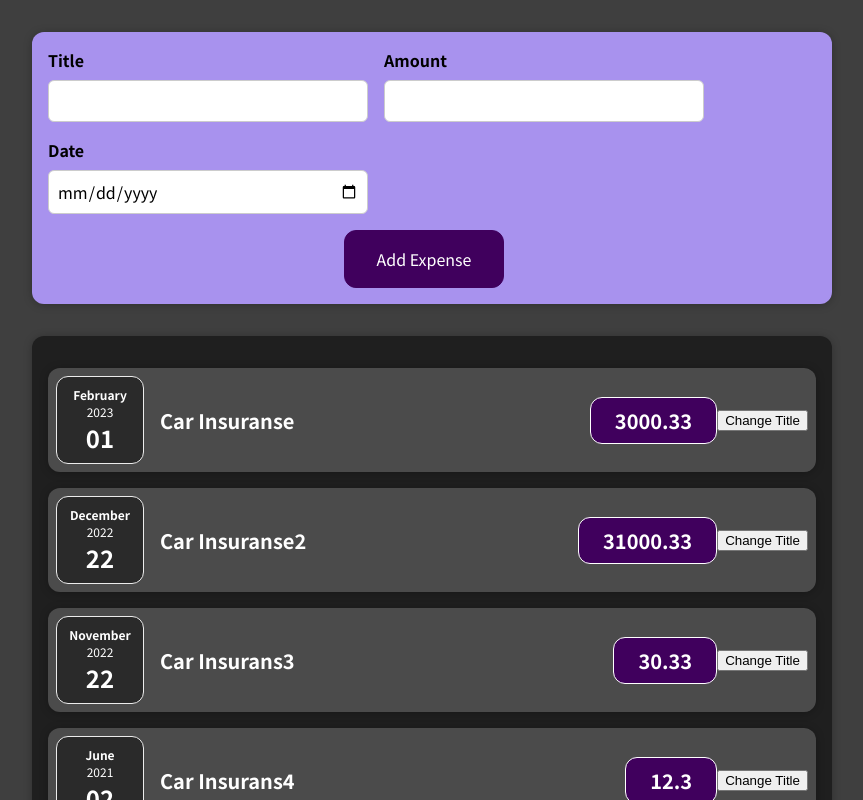
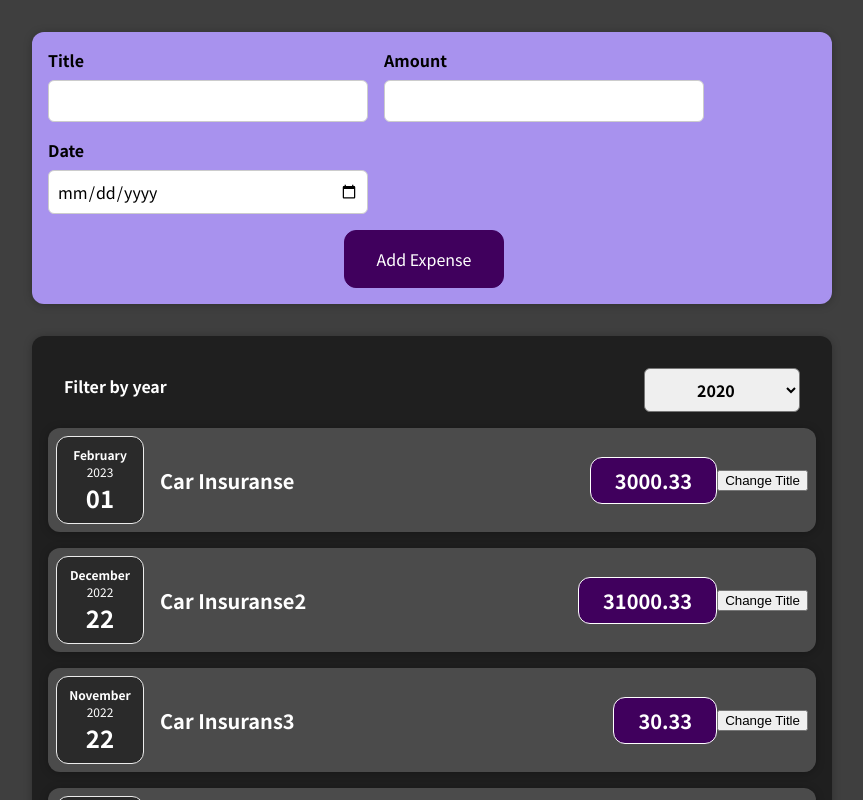
Before and after one commit to gyfantidis/ReactProjects, a React (Create React App) app in the folder Project1/: page / in a window 1280 px wide. Shown: the top 800 px of the page, without its empty margins (208-1071 px from the left). Built offline with nearby package versions, Linux system fonts and the light colour scheme.

Commit message:
First Commit

```diff
--- a/Project1/src/components/Expenses/ExpenseFilter.js
+++ b/Project1/src/components/Expenses/ExpenseFilter.js
@@ -1,13 +1,18 @@
 import React from 'react';
 
-import './ExpensesFilter.css';
+import './ExpenseFilter.css';
 
-const ExpensesFilter = () => {
+const ExpensesFilter = (props) => {
+
+  const dropdownChangeHandler = (event) => {
+    props.onChangeFilter(event.target.value);
+  };
+
   return (
     <div className='expenses-filter'>
       <div className='expenses-filter__control'>
         <label>Filter by year</label>
-        <select>
+        <select value={props.selected} onChange={dropdownChangeHandler}>
           <option value='2022'>2022</option>
           <option value='2021'>2021</option>
           <option value='2020'>2020</option>
--- a/Project1/src/components/Expenses/Expenses.js
+++ b/Project1/src/components/Expenses/Expenses.js
@@ -1,13 +1,25 @@
-import React from "react";
+import React, { useState } from "react";
 import ExpenseItem from "./ExpenseItem";
+import ExpensesFilter from "./ExpenseFilter";
 import Card from "../UI/Card";
 
 import "./Expenses.css"
 
 const Expenses = (props) =>{
 
+  const[filteredYear, setFilteredYear] = useState('2020');
+
+  const filerChangeHandler = selectedYear => {
+    setFilteredYear(selectedYear);
+  };
+
   return(
+
     <Card className="expenses">
+      <ExpensesFilter selected={filteredYear} onChangeFilter={filerChangeHandler}>
+
+      </ExpensesFilter>
+
       <ExpenseItem
         title={props.items[0].title}
         amount={props.items[0].amount}
@@ -30,6 +42,7 @@
       ></ExpenseItem>
 
     </Card>
+
   );
 }
 
```
